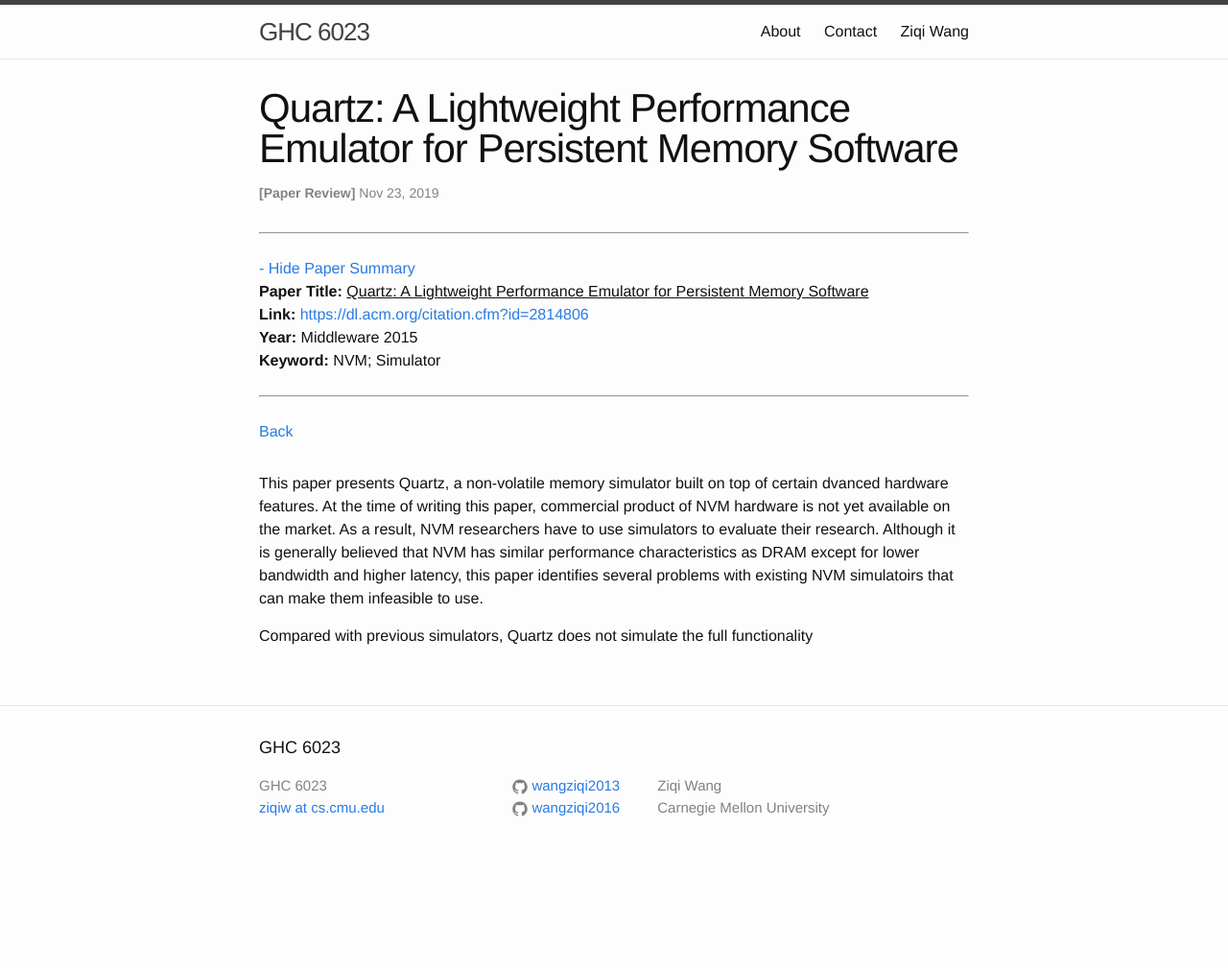
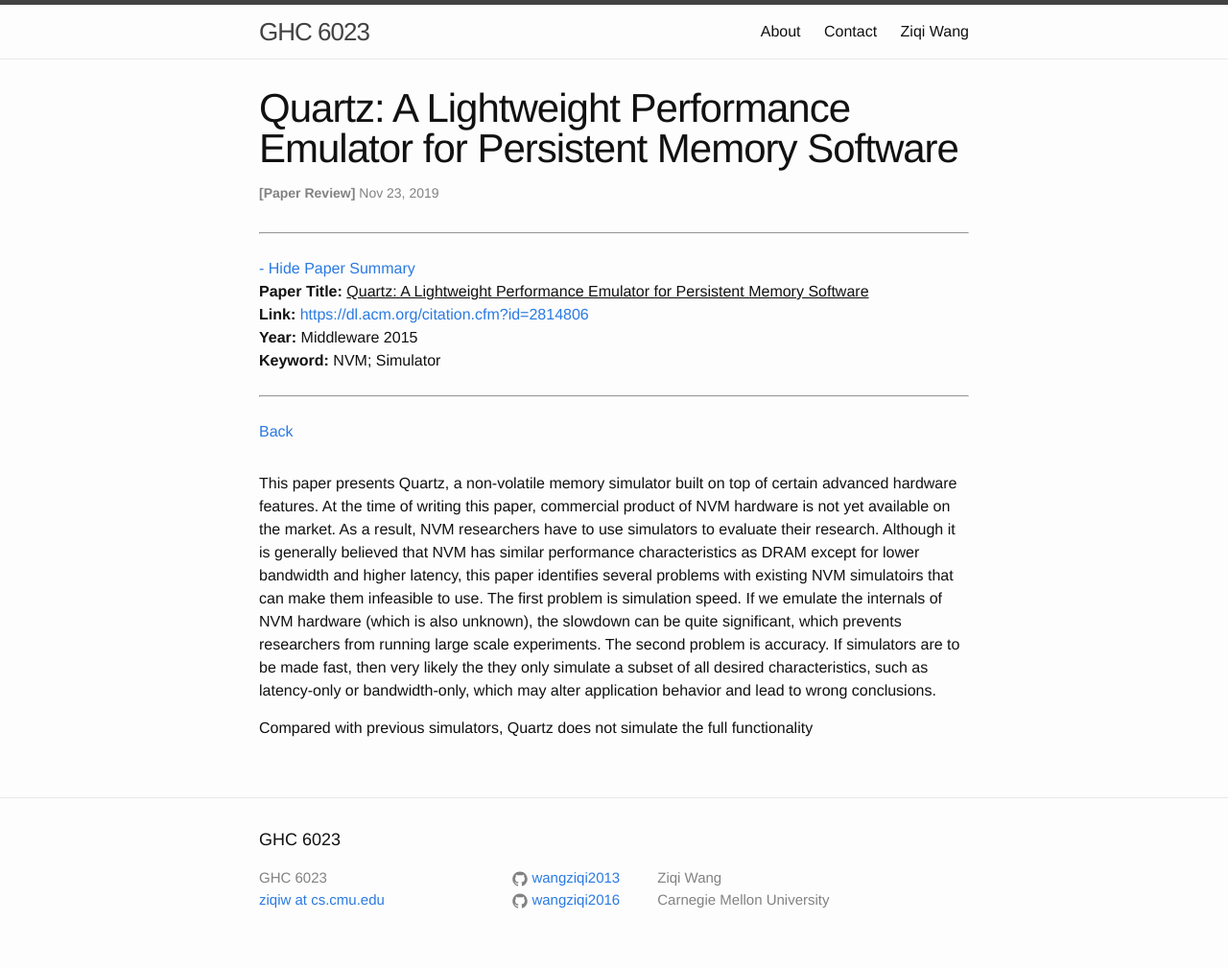
Before and after one commit to wangziqi2013/wangziqi2013.github.io, a Jekyll site: the page built from _posts/2019-11-23-quartz.markdown, in a window 1280 px wide. Shown: the whole page at 96% size. Built offline with Jekyll 4.4.1, drawn with Linux system fonts in a browser that asks for light colours; before the commit the page ends 913 px from its top, so only the background shows below that.

Commit message:
Adding problems

```diff
--- a/_posts/2019-11-23-quartz.markdown
+++ b/_posts/2019-11-23-quartz.markdown
@@ -13,11 +13,15 @@ htm_cr:
 version_mgmt:
 ---
 
-This paper presents Quartz, a non-volatile memory simulator built on top of certain dvanced hardware features. At the time
+This paper presents Quartz, a non-volatile memory simulator built on top of certain advanced hardware features. At the time
 of writing this paper, commercial product of NVM hardware is not yet available on the market. As a result, NVM researchers
 have to use simulators to evaluate their research. Although it is generally believed that NVM has similar performance
 characteristics as DRAM except for lower bandwidth and higher latency, this paper identifies several problems with existing
-NVM simulatoirs that can make them infeasible to use.
+NVM simulatoirs that can make them infeasible to use. The first problem is simulation speed. If we emulate the internals
+of NVM hardware (which is also unknown), the slowdown can be quite significant, which prevents researchers from running
+large scale experiments. The second problem is accuracy. If simulators are to be made fast, then very likely the they
+only simulate a subset of all desired characteristics, such as latency-only or bandwidth-only, which may alter application
+behavior and lead to wrong conclusions.
 
 Compared
 with previous simulators, Quartz does not simulate the full functionality
```
